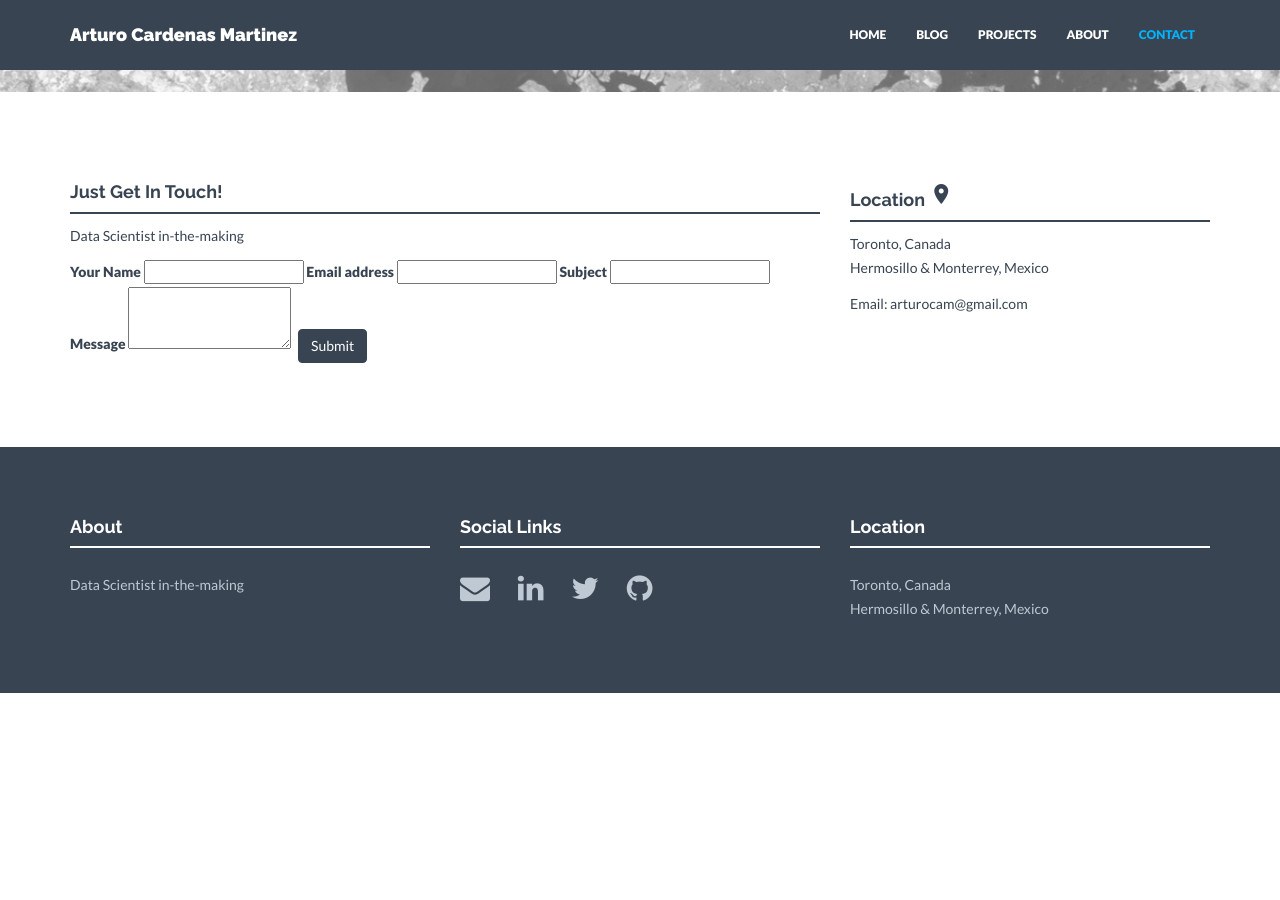
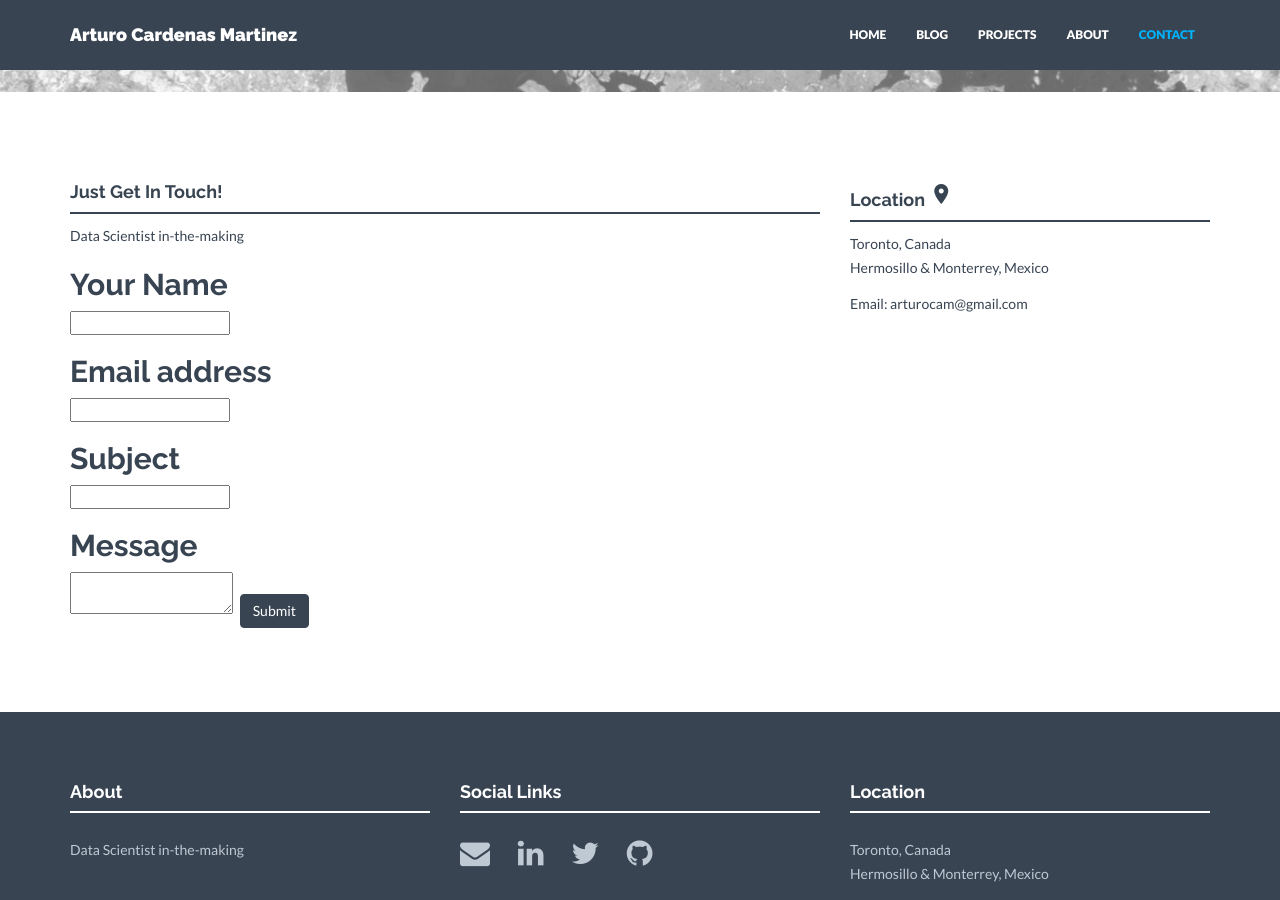
Before and after one commit to arturocm/arturocm.github.io, a Jekyll site: the page built from contact.html, in a window 1280 px wide and 900 px high, scrolled down 474 px. Built offline with Jekyll 4.4.1, drawn with Linux system fonts in a browser that asks for light colours; nearby versions of some CDN libraries; before the commit the page ends 1167 px from its top, so only the background shows below that.

Commit message:
contact info update form

```diff
--- a/contact.html
+++ b/contact.html
@@ -20,18 +20,15 @@ permalink: /contact/
                   <!-- the redirect_to is optional, the form will redirect to the referrer on submission -->
                   <input type='hidden' name='redirect_to' value='https://arturocm.github.io/thankyou'>
                   <!-- all your input fields here.... -->
+                  <h2>Your Name</h2>
+                  <input type='text' name='name' />
+                  <h2>Email address</h2>
+                  <input type='email' name='email' />
+                  <h2>Subject</h2>
+                  <input type='text' name='subject' />
+                  <h2>Message</h2>
+                  <textarea name="message"></textarea>
 
-                    <label for="InputName1">Your Name</label>
-                    <input type="text" id="exampleInputName1">
-
-                    <label for="InputEmail1">Email address</label>
-                    <input type="email" id="exampleInputEmail1">
-
-                    <label for="InputSubject1">Subject</label>
-                    <input type="text" id="exampleInputSubject1">
-
-                    <label for="message1">Message</label>
-                    <textarea id="message1" rows="3"></textarea>
                   <button type="submit" class="btn btn-theme">Submit</button>
                 </form>
         </div><! --/col-lg-8 -->
```
